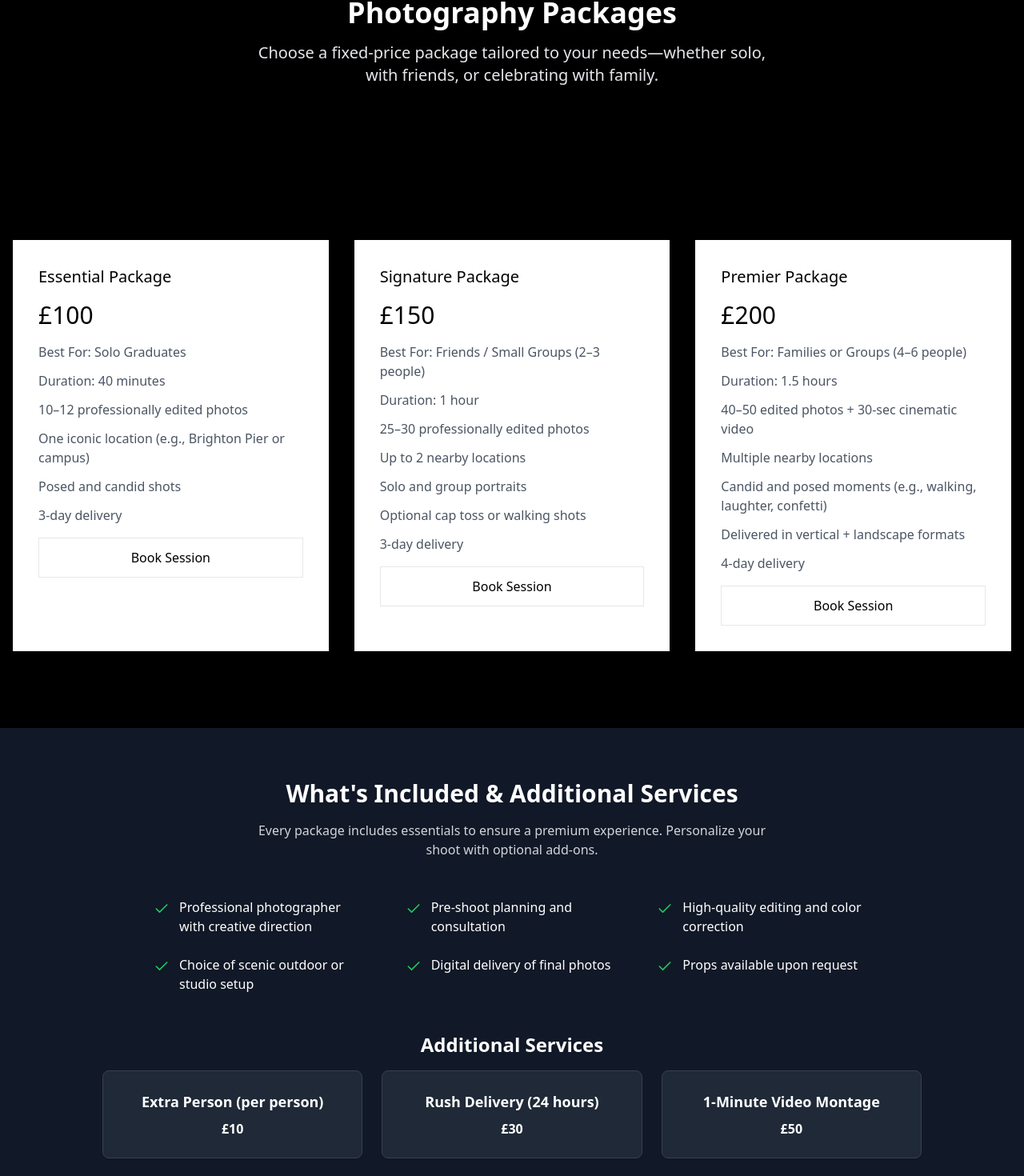
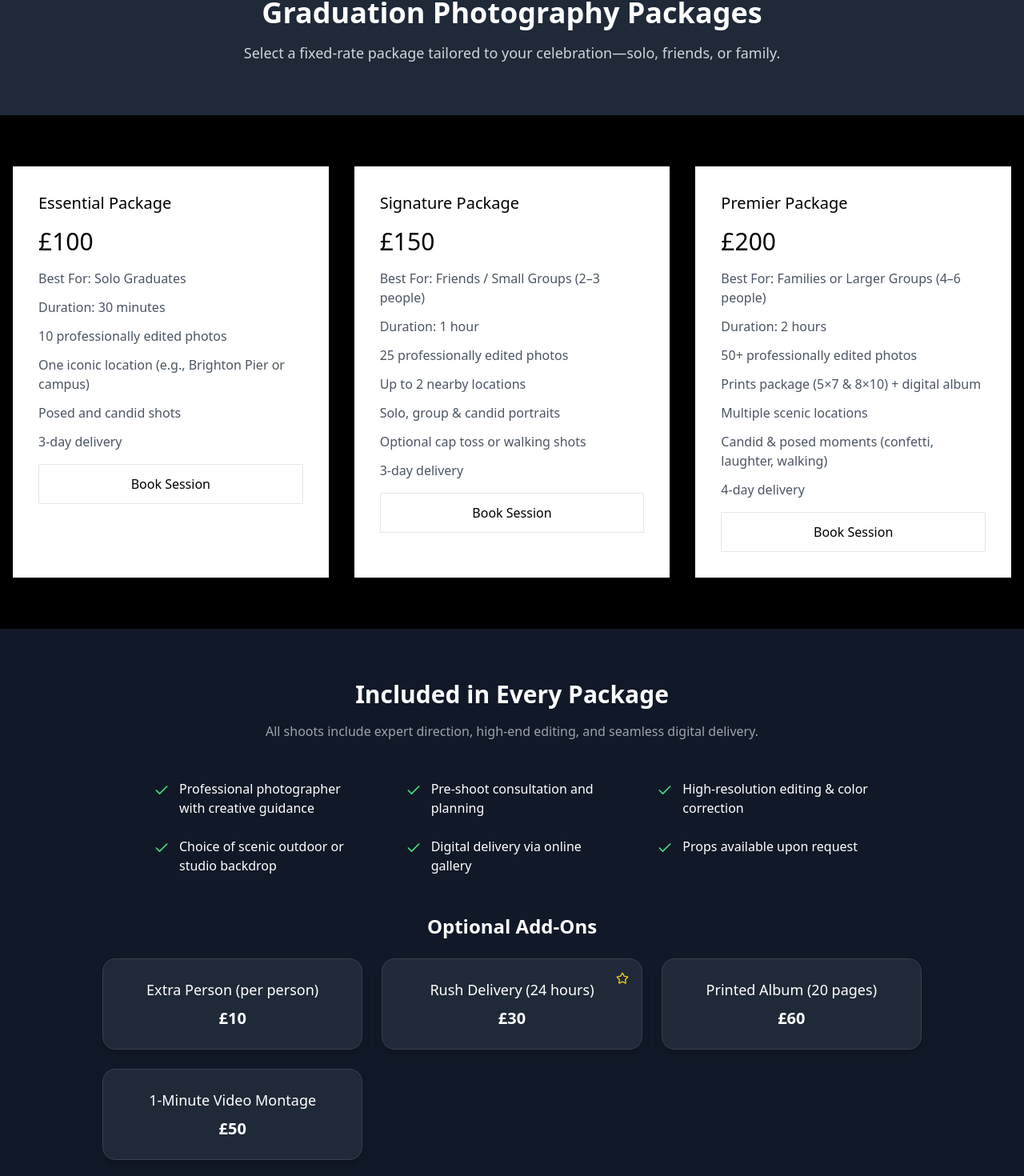
Before and after one commit to ramzidaher/photography-portfolio-website, a React (Vite) app: page /services in a window 1280 px wide. Shown: the part 132-1602 px from the top of the page at 80% size. Built offline with nearby package versions, Linux system fonts and the light colour scheme.

Commit message:
new prices

```diff
--- a/src/pages/PackagesPage.tsx
+++ b/src/pages/PackagesPage.tsx
@@ -1,6 +1,6 @@
 import React from 'react';
 import { PackageCard } from '../components/PackageCard';
-import { CheckIcon } from 'lucide-react';
+import { CheckIcon, StarIcon } from 'lucide-react';
 
 export const PackagesPage = () => {
   const packages = [
@@ -9,8 +9,8 @@ export const PackagesPage = () => {
       price: '£100',
       features: [
         'Best For: Solo Graduates',
-        'Duration: 40 minutes',
-        '10–12 professionally edited photos',
+        'Duration: 30 minutes',
+        '10 professionally edited photos',
         'One iconic location (e.g., Brighton Pier or campus)',
         'Posed and candid shots',
         '3-day delivery'
@@ -22,9 +22,9 @@ export const PackagesPage = () => {
       features: [
         'Best For: Friends / Small Groups (2–3 people)',
         'Duration: 1 hour',
-        '25–30 professionally edited photos',
+        '25 professionally edited photos',
         'Up to 2 nearby locations',
-        'Solo and group portraits',
+        'Solo, group & candid portraits',
         'Optional cap toss or walking shots',
         '3-day delivery'
       ]
@@ -33,12 +33,12 @@ export const PackagesPage = () => {
       title: 'Premier Package',
       price: '£200',
       features: [
-        'Best For: Families or Groups (4–6 people)',
-        'Duration: 1.5 hours',
-        '40–50 edited photos + 30-sec cinematic video',
-        'Multiple nearby locations',
-        'Candid and posed moments (e.g., walking, laughter, confetti)',
-        'Delivered in vertical + landscape formats',
+        'Best For: Families or Larger Groups (4–6 people)',
+        'Duration: 2 hours',
+        '50+ professionally edited photos',
+        'Prints package (5×7 & 8×10) + digital album',
+        'Multiple scenic locations',
+        'Candid & posed moments (confetti, laughter, walking)',
         '4-day delivery'
       ],
       isPopular: true
@@ -48,29 +48,29 @@ export const PackagesPage = () => {
   const addOns = [
     { title: 'Extra Person (per person)', price: '£10' },
     { title: 'Rush Delivery (24 hours)', price: '£30' },
-    { title: '1-Minute Video Montage', price: '£50' },
-    { title: 'Printed Album (20 pages)', price: '£60' }
+    { title: 'Printed Album (20 pages)', price: '£60' },
+    { title: '1-Minute Video Montage', price: '£50' }
   ];
 
   return (
     <div className="w-full">
       {/* Page Header */}
-      <div className="bg-black pt-32 pb-16">
+      <header className="bg-gray-800 pt-32 pb-16">
         <div className="container mx-auto px-4 text-center">
-          <h1 className="text-4xl font-bold text-white mb-4">Photography Packages</h1>
-          <p className="text-xl text-gray-200 max-w-2xl mx-auto">
-            Choose a fixed-price package tailored to your needs—whether solo, with friends, or celebrating with family.
+          <h1 className="text-4xl font-bold text-white mb-4">Graduation Photography Packages</h1>
+          <p className="text-lg text-gray-300 max-w-2xl mx-auto">
+            Select a fixed-rate package tailored to your celebration—solo, friends, or family.
           </p>
         </div>
-      </div>
+      </header>
 
       {/* Packages Section */}
-      <section className="py-16 mt-16">
+      <section className="py-16">
         <div className="container mx-auto px-4">
           <div className="grid grid-cols-1 md:grid-cols-2 lg:grid-cols-3 gap-8">
-            {packages.map((pkg, index) => (
+            {packages.map((pkg, idx) => (
               <PackageCard
-                key={index}
+                key={idx}
                 title={pkg.title}
                 price={pkg.price}
                 features={pkg.features}
@@ -82,36 +82,39 @@ export const PackagesPage = () => {
       </section>
 
       {/* What's Included & Add-Ons */}
-      <section className="py-16 mt-8 bg-gray-900">
+      <section className="py-16 bg-gray-900">
         <div className="container mx-auto px-4">
           <div className="text-center mb-12">
-            <h2 className="text-3xl font-bold mb-4 text-white">What's Included & Additional Services</h2>
-            <p className="text-gray-300 max-w-2xl mx-auto">
-              Every package includes essentials to ensure a premium experience. Personalize your shoot with optional add-ons.
+            <h2 className="text-3xl font-bold text-white mb-4">Included in Every Package</h2>
+            <p className="text-gray-400 max-w-2xl mx-auto">
+              All shoots include expert direction, high-end editing, and seamless digital delivery.
             </p>
           </div>
-          <div className="grid grid-cols-1 md:grid-cols-2 lg:grid-cols-3 gap-y-6 gap-x-12 max-w-4xl mx-auto">
+
+          <div className="grid grid-cols-1 md:grid-cols-2 lg:grid-cols-3 gap-y-6 gap-x-12 max-w-4xl mx-auto mb-12">
             {[
-              'Professional photographer with creative direction',
-              'Pre-shoot planning and consultation',
-              'High-quality editing and color correction',
-              'Choice of scenic outdoor or studio setup',
-              'Digital delivery of final photos',
+              'Professional photographer with creative guidance',
+              'Pre-shoot consultation and planning',
+              'High-resolution editing & color correction',
+              'Choice of scenic outdoor or studio backdrop',
+              'Digital delivery via online gallery',
               'Props available upon request'
-            ].map((item, index) => (
-              <div className="flex items-start text-white" key={index}>
-                <CheckIcon size={20} className="text-green-500 mt-1 mr-3 flex-shrink-0" />
+            ].map((item, i) => (
+              <div className="flex items-start text-white" key={i}>
+                <CheckIcon size={20} className="text-green-400 mt-1 mr-3 flex-shrink-0" />
                 <p>{item}</p>
               </div>
             ))}
           </div>
-          <div className="text-center mt-12">
-            <h3 className="text-2xl font-semibold text-white mb-4">Additional Services</h3>
+
+          <div className="text-center">
+            <h3 className="text-2xl font-semibold text-white mb-6">Optional Add‑Ons</h3>
             <div className="grid grid-cols-1 md:grid-cols-2 lg:grid-cols-3 gap-6 max-w-5xl mx-auto">
-              {addOns.map((addon, index) => (
-                <div key={index} className="bg-gray-800 p-6 rounded-lg shadow-sm border border-gray-700">
-                  <h3 className="text-lg font-semibold mb-2 text-white">{addon.title}</h3>
-                  <p className="text-white font-bold">{addon.price}</p>
+              {addOns.map((addon, i) => (
+                <div key={i} className="bg-gray-800 p-6 rounded-2xl shadow-lg border border-gray-700 relative">
+                  {addon.title.includes('Rush') && <StarIcon size={16} className="text-yellow-400 absolute top-4 right-4" />}
+                  <h4 className="text-lg font-medium text-white mb-2">{addon.title}</h4>
+                  <p className="text-white font-bold text-xl">{addon.price}</p>
                 </div>
               ))}
             </div>
```
